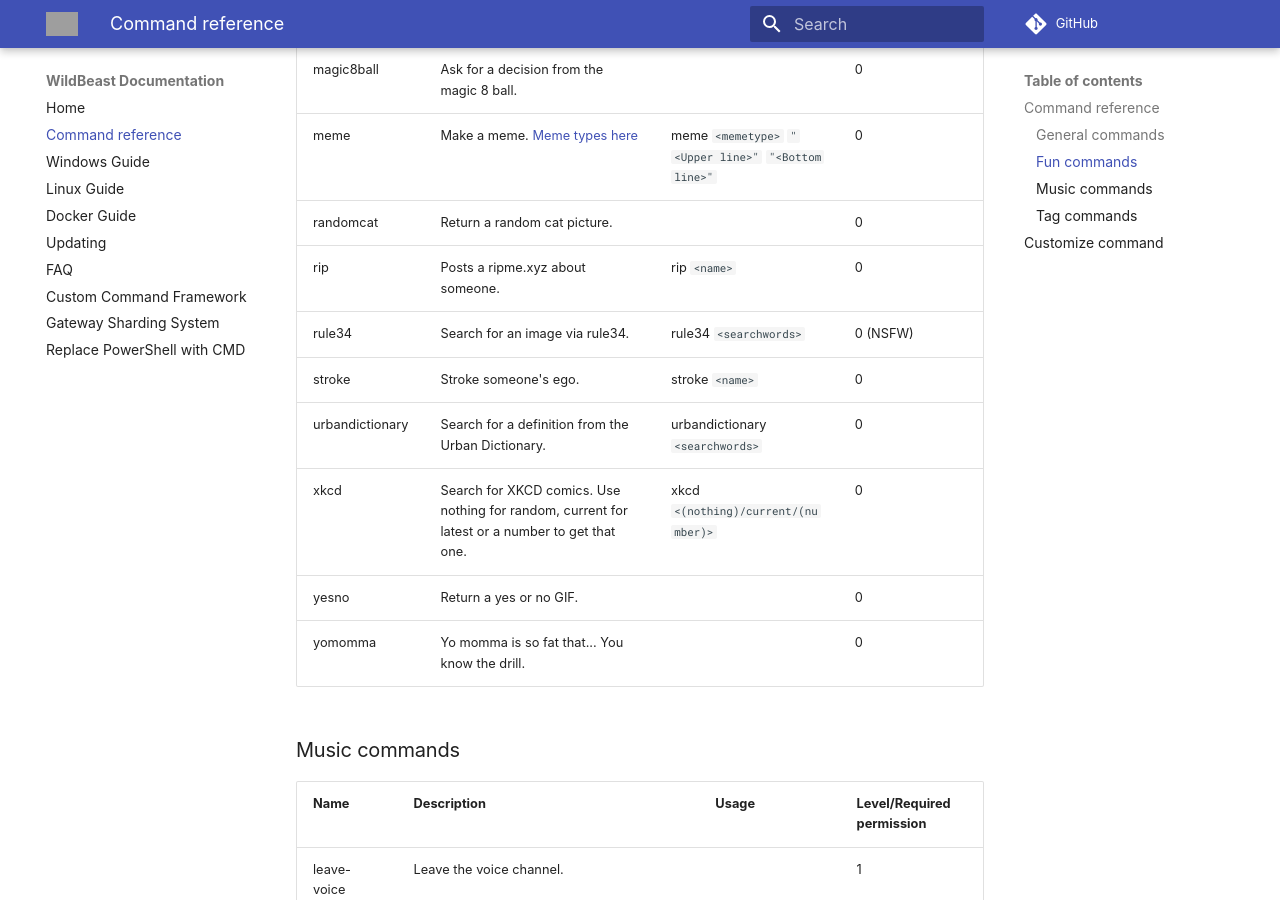
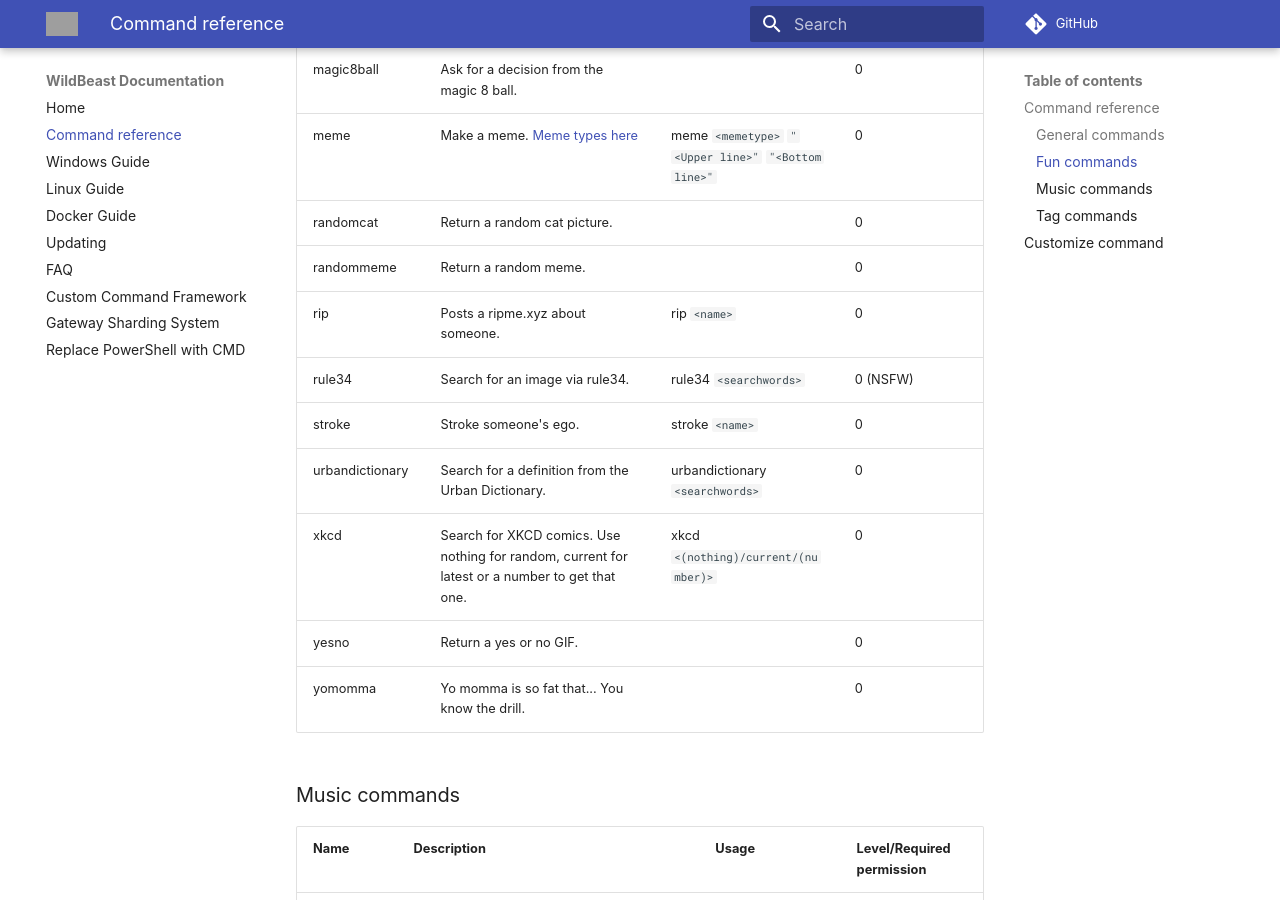
Before and after one commit to TheSharks/WildBeastDocs, an MkDocs documentation site: the page built from docs/commands.md, in a window 1280 px wide and 900 px high, scrolled down 2947 px. Built offline with MkDocs 1.6.1 and Material for MkDocs 9.7.7, drawn with Linux system fonts in a browser that asks for light colours; some web fonts are replaced; comment, search, counter and statistics services are not loaded; old or Windows-style settings are respelled for this version of MkDocs; grey boxes are pictures that could not be loaded.

Commit message:
Add randommeme command + whitespace

```diff
--- a/docs/commands.md
+++ b/docs/commands.md
@@ -55,6 +55,7 @@ leetspeak | Encode a message to 1337sp3ak. | leetspeak `<message>` | 0
 magic8ball | Ask for a decision from the magic 8 ball. |  | 0
 meme | Make a meme. [Meme types here](https://github.com/TheSharks/WildBeast/blob/master/runtime/commands/memes.json) | meme `<memetype>` `"<Upper line>"` `"<Bottom line>"` | 0
 randomcat | Return a random cat picture. |  | 0
+randommeme | Return a random meme. |  | 0
 rip | Posts a ripme.xyz about someone. | rip `<name>` | 0
 rule34 | Search for an image via rule34. | rule34 `<searchwords>` | 0 (NSFW)
 stroke | Stroke someone's ego. | stroke `<name>` | 0
@@ -89,6 +90,7 @@ tag random | Retrieve a random tag from the database. | tag random |
 tag raw | Return the raw data of a tag. | tag raw `<name>` |
 
 ## Customize command
+
 The customize command is a multifaceted command that needs its own table to illustrate how it works.
 
 The customize command makes changes to the server-specific database of WildBeast. It allows you to set a custom member join announcement and tweak some responses. You need a permission level of 3 to use the customize command.
```
